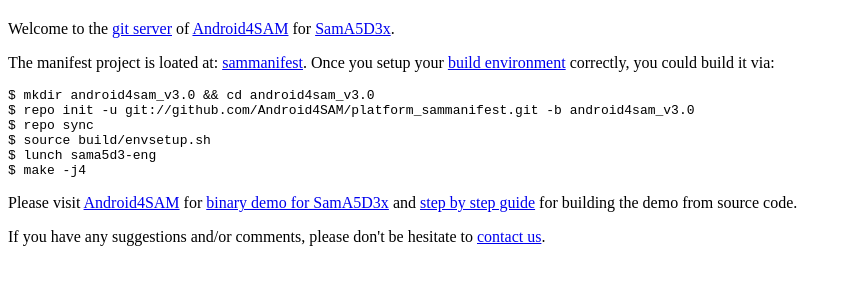
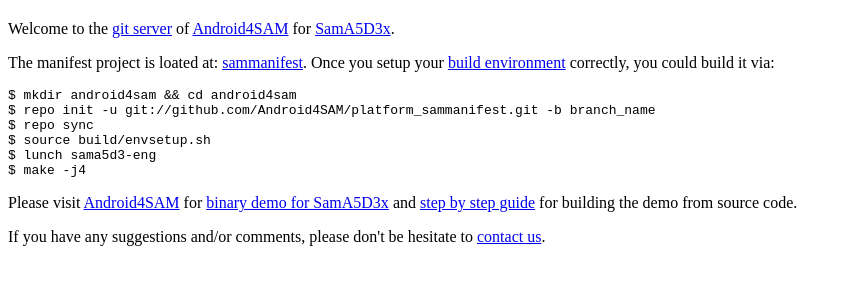
Before and after one commit to Android4SAM/android4sam.github.com, a plain HTML site: page index.html in a window 1280 px wide. Shown: the part 36-320 px from the top of the page, without its empty margins (0-852 px from the left). Drawn offline with Linux system fonts and the light colour scheme.

Commit message:
Update link for new versions

```diff
--- a/index.html
+++ b/index.html
@@ -16,8 +16,8 @@ Welcome to the <a href="http://github.com/Android4SAM">git server</a> of <a href
 The manifest project is loated at: <a href="https://github.com/Android4SAM/platform_sammanifest">sammanifest</a>. Once you setup your <a href="http://source.android.com/source/initializing.html">build environment</a> correctly, you could build it via:
 </p>
 <pre>
-$ mkdir android4sam&#95;v3.0 &#38;&#38; cd android4sam&#95;v3.0
-$ repo init -u git://github.com/Android4SAM/platform&#95;sammanifest.git -b android4sam&#95;v3.0
+$ mkdir android4sam &#38;&#38; cd android4sam
+$ repo init -u git://github.com/Android4SAM/platform&#95;sammanifest.git -b branch_name
 $ repo sync
 $ source build/envsetup.sh
 $ lunch sama5d3-eng
```
